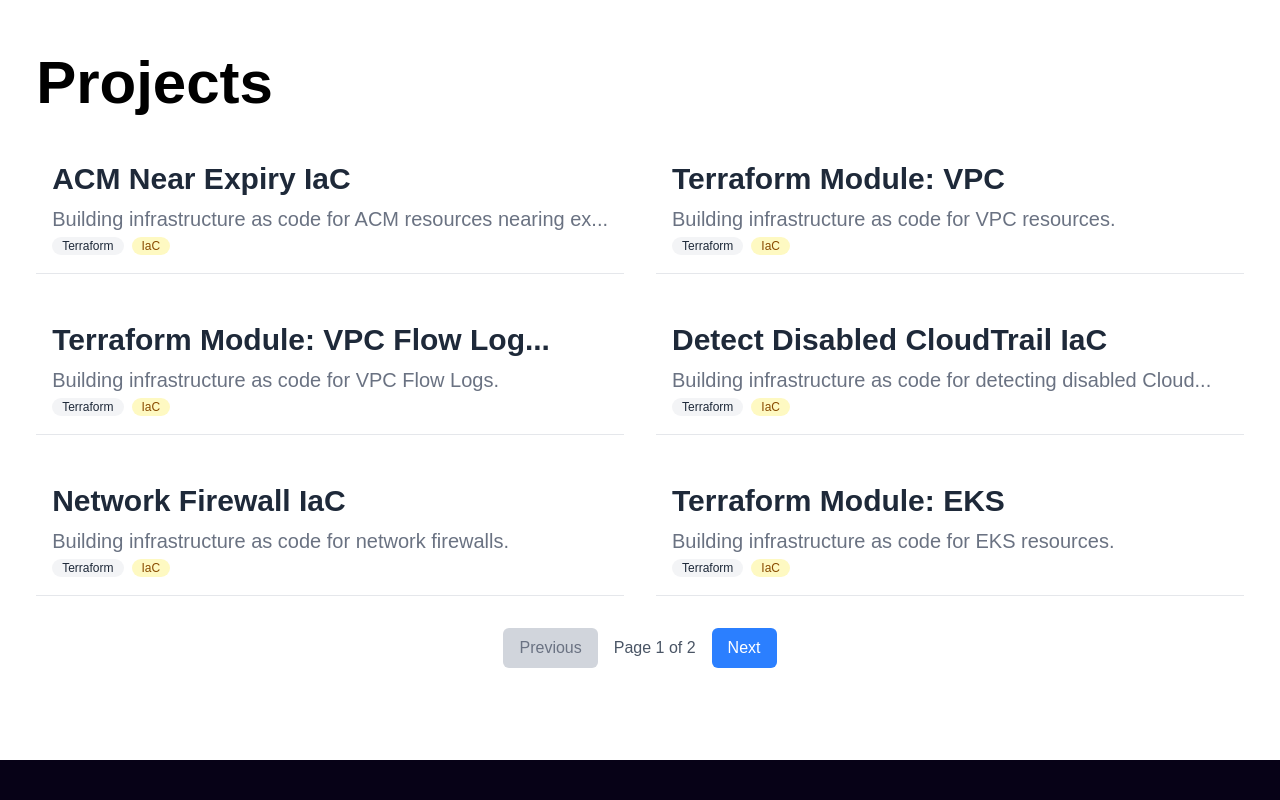
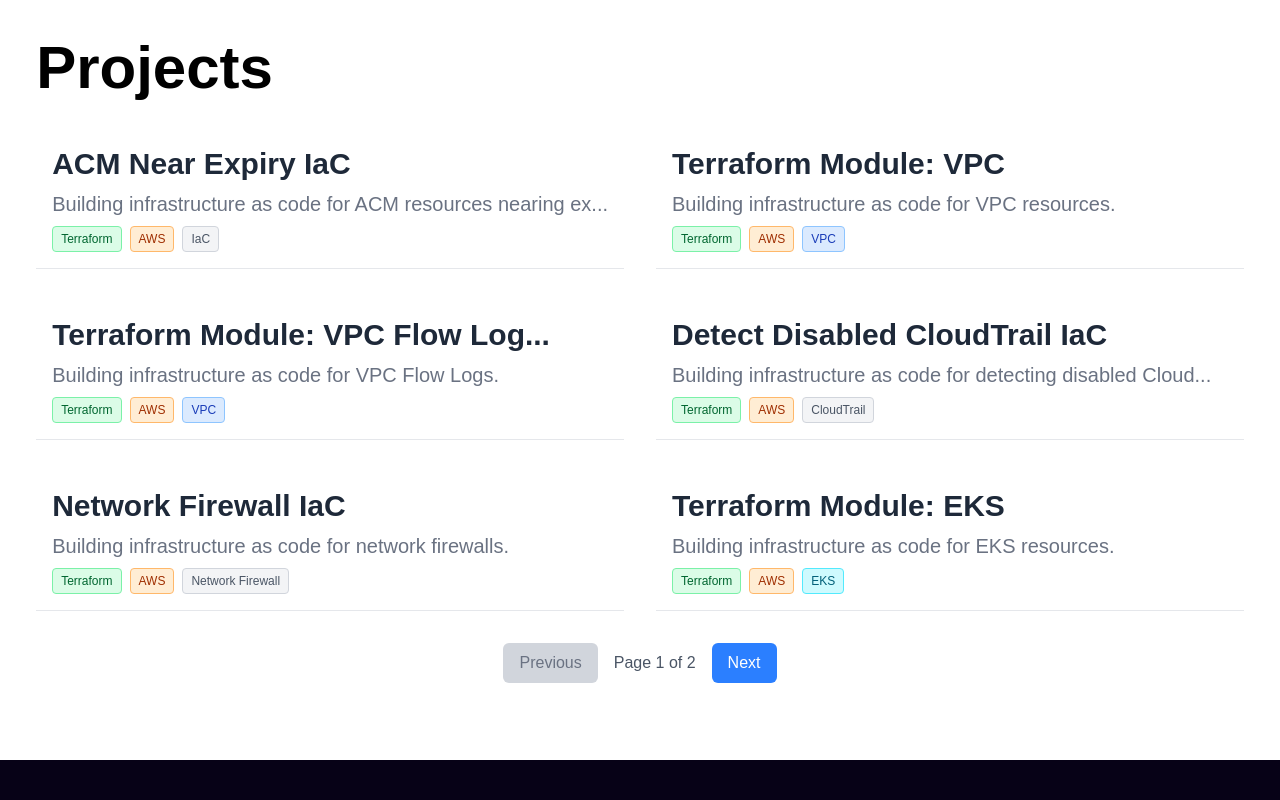
Before and after one commit to DBCD20/dbcd20.github.io, a Next.js app: page / in a window 1280 px wide. Shown: the part 840-1640 px from the top of the page. Built offline with nearby package versions, Linux system fonts and the light colour scheme.

Commit message:
add label tags

```diff
--- a/src/components/Projects.tsx
+++ b/src/components/Projects.tsx
@@ -2,6 +2,7 @@
 import Link from 'next/link'
 import { usePagination } from "../hooks/usePagination";
 import { projectsData } from "@/data/projects";
+import Tag from './Tags';
 
 // Add this after your interface definition
 const truncateText = (text: string, limit: number = 60) => {
@@ -43,12 +44,19 @@
                 <p className="text-gray-500 md:text-xl">
                   {truncateText(p.description, 60)}
                 </p>
-                <span className="bg-gray-100 text-gray-800 text-xs font-medium me-2 px-2.5 py-0.5 rounded-full dark:bg-gray-700 dark:text-gray-300">
+                {/* <span className="bg-gray-100 text-gray-800 text-xs font-medium me-2 px-2.5 py-0.5 rounded-full dark:bg-gray-700 dark:text-gray-300">
                   Terraform
                 </span>
                 <span className="bg-yellow-100 text-yellow-800 text-xs font-medium me-2 px-2.5 py-0.5 rounded-full dark:bg-yellow-900 dark:text-yellow-300">
                   IaC
-                </span>
+                </span> */}
+                {p.tags && (
+                  <div className="flex flex-wrap gap-2 mt-2">
+                    {p.tags.map((tag: string, i: number) => (
+                      <Tag key={i} tag={tag} />
+                    ))}
+                  </div>
+                )}
               </div>
             </Link>
           ))}
--- /dev/null
+++ b/src/components/Tags.tsx
@@ -0,0 +1,20 @@
+// Map each tag to specific classes
+const tagClassMap: Record<string, string> = {
+  ecs: "bg-yellow-100 text-yellow-800 border border-yellow-300",
+  vpc: "bg-blue-100 text-blue-800 border border-blue-300",
+  terraform: "bg-green-100 text-green-800 border border-green-300",
+  eks: "bg-cyan-100 text-cyan-800 border border-cyan-300",
+  aws: "bg-orange-100 text-orange-800 border border-orange-300",
+  default: "bg-gray-100 text-gray-600 border border-gray-300",
+}
+
+const Tag = ({ tag }: { tag: string }) => {
+  const classes = tagClassMap[tag.toLowerCase()] || tagClassMap.default
+  return (
+    <span className={`px-2 py-1 rounded text-xs font-small ${classes}`}>
+      {tag}
+    </span>
+  )
+}
+
+export default Tag
```
Also changed, not shown: public/sample-image.jpg (deleted), src/components/Thumbnail.tsx (deleted).
